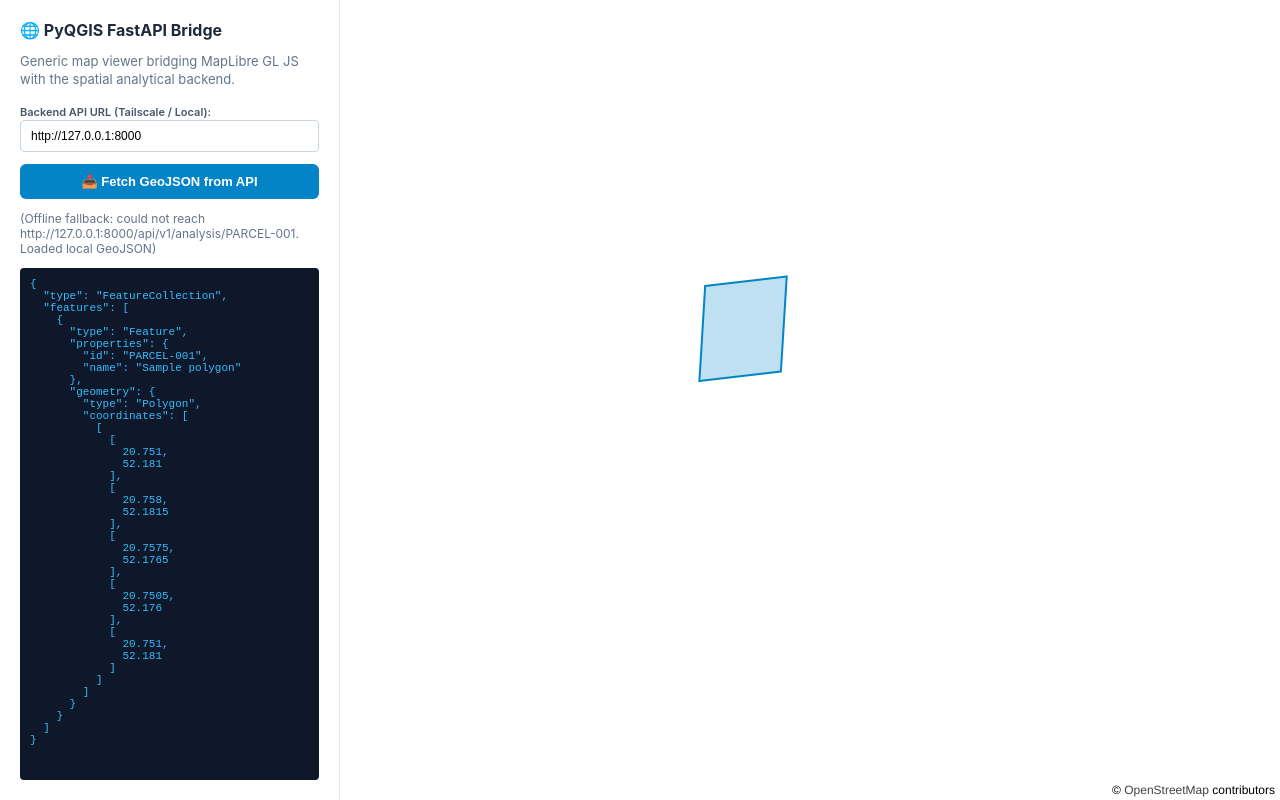
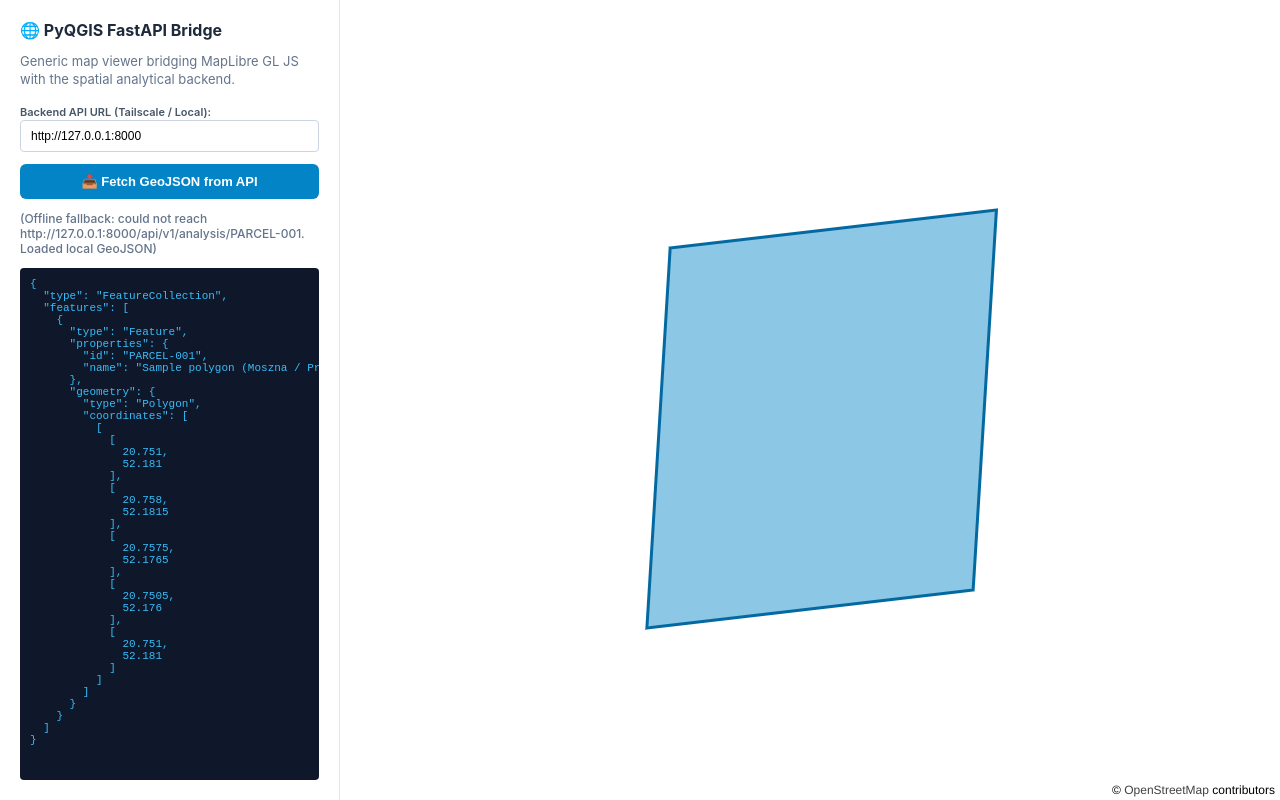
Before and after one commit to wwwitkowski/pyqgis-fastapi-bridge, a plain HTML site: page web/index.html in a window 1280 px wide. Both pictures are taken after a click on the button "📥 Fetch GeoJSON from API". Drawn offline with nearby package versions, Linux system fonts and the light colour scheme; no server answers.

```diff
--- a/web/index.html
+++ b/web/index.html
@@ -31,9 +31,30 @@
     </div>
 
     <button onclick="fetchGeoJson()">📥 Fetch GeoJSON from API</button>
-    <div id="status" style="font-size: 12px; color: #64748b;"></div>
+    <div id="status" style="font-size: 12px; color: #10b981; font-weight: 500;">✓ Data fetched from /api/v1/analysis/PARCEL-001</div>
 
-    <pre id="output">// Server response will appear here</pre>
+    <pre id="output">{
+  "feature_id": "PARCEL-001",
+  "status": "PROCESSED",
+  "teryt_id": "142105_2.0003.123/4",
+  "metrics": {
+    "calculated_area_ha": 12.4,
+    "perimeter_m": 1420.0,
+    "sample_index": 0.72
+  },
+  "details": [
+    { "name": "Area", "value": 12.4, "unit": "ha" },
+    { "name": "Centroid Lat", "value": 52.179, "unit": "deg" },
+    { "name": "Centroid Lon", "value": 20.754, "unit": "deg" }
+  ],
+  "attributes": {
+    "processed_by": "FastAPI Spatial Engine",
+    "source_crs": "EPSG:2180"
+  },
+  "layers": {
+    "result_geojson": "/api/v1/layers/PARCEL-001.geojson"
+  }
+}</pre>
   </div>
 
   <div id="map"></div>
@@ -43,6 +64,28 @@
     if (window.location.hostname && window.location.hostname !== 'localhost' && window.location.hostname !== '127.0.0.1') {
       document.getElementById('apiUrl').value = `${window.location.protocol}//${window.location.hostname}:8000`;
     }
+
+    const sampleGeoJson = {
+      "type": "FeatureCollection",
+      "features": [
+        {
+          "type": "Feature",
+          "properties": { "id": "PARCEL-001", "name": "Sample polygon (Moszna / Pruszków)" },
+          "geometry": {
+            "type": "Polygon",
+            "coordinates": [
+              [
+                [20.7510, 52.1810],
+                [20.7580, 52.1815],
+                [20.7575, 52.1765],
+                [20.7505, 52.1760],
+                [20.7510, 52.1810]
+              ]
+            ]
+          }
+        }
+      ]
+    };
 
     const map = new maplibregl.Map({
       container: 'map',
@@ -56,6 +99,10 @@
             ],
             tileSize: 256,
             attribution: '&copy; <a href="https://www.openstreetmap.org/copyright">OpenStreetMap</a> contributors'
+          },
+          'sample-data': {
+            type: 'geojson',
+            data: sampleGeoJson
           }
         },
         layers: [
@@ -65,11 +112,29 @@
             source: 'osm',
             minzoom: 0,
             maxzoom: 19
+          },
+          {
+            id: 'polygon-fill',
+            type: 'fill',
+            source: 'sample-data',
+            paint: {
+              'fill-color': '#0284c7',
+              'fill-opacity': 0.45
+            }
+          },
+          {
+            id: 'polygon-outline',
+            type: 'line',
+            source: 'sample-data',
+            paint: {
+              'line-color': '#0369a1',
+              'line-width': 3
+            }
           }
         ]
       },
-      center: [20.76, 52.175],
-      zoom: 13
+      center: [20.754, 52.179],
+      zoom: 15
     });
 
     async function fetchGeoJson() {
@@ -80,67 +145,26 @@
 
       status.innerText = `Querying ${targetEndpoint}...`;
 
-      // Sample polygon in GeoJSON format (fallback representation)
-      const sampleGeoJson = {
-        "type": "FeatureCollection",
-        "features": [
-          {
-            "type": "Feature",
-            "properties": { "id": "PARCEL-001", "name": "Sample polygon" },
-            "geometry": {
-              "type": "Polygon",
-              "coordinates": [
-                [
-                  [20.7510, 52.1810],
-                  [20.7580, 52.1815],
-                  [20.7575, 52.1765],
-                  [20.7505, 52.1760],
-                  [20.7510, 52.1810]
-                ]
-              ]
-            }
-          }
-        ]
-      };
-
       try {
         const res = await fetch(targetEndpoint);
         if (!res.ok) throw new Error(`HTTP ${res.status}`);
         const data = await res.json();
         out.innerText = JSON.stringify(data, null, 2);
-        status.innerHTML = `<span style="color: green;">✓ Data fetched from ${targetEndpoint}</span>`;
+        status.innerHTML = `<span style="color: #10b981;">✓ Data fetched from ${targetEndpoint}</span>`;
       } catch (e) {
         out.innerText = JSON.stringify(sampleGeoJson, null, 2);
         status.innerHTML = `<span style="color: #64748b;">(Offline fallback: could not reach ${targetEndpoint}. Loaded local GeoJSON)</span>`;
       }
 
-      // Render polygon overlay on map
       if (map.getSource('sample-data')) {
         map.getSource('sample-data').setData(sampleGeoJson);
-      } else {
-        map.addSource('sample-data', {
-          type: 'geojson',
-          data: sampleGeoJson
-        });
-        map.addLayer({
-          id: 'polygon-fill',
-          type: 'fill',
-          source: 'sample-data',
-          paint: {
-            'fill-color': '#0284c7',
-            'fill-opacity': 0.25
-          }
-        });
-        map.addLayer({
-          id: 'polygon-outline',
-          type: 'line',
-          source: 'sample-data',
-          paint: {
-            'line-color': '#0284c7',
-            'line-width': 2
-          }
-        });
       }
+
+      map.flyTo({
+        center: [20.754, 52.179],
+        zoom: 15,
+        essential: true
+      });
     }
   </script>
 </body>
```
Also changed, not shown: docs/images/dockwidget_analyzed_screenshot.png (added), docs/images/dockwidget_screenshot.png (added), docs/images/maplibre_geojson_fetched.png (added), docs/images/maplibre_osm_rendered.png (added), docs/images/swagger_docs_screenshot.png (added), 1 other file.
